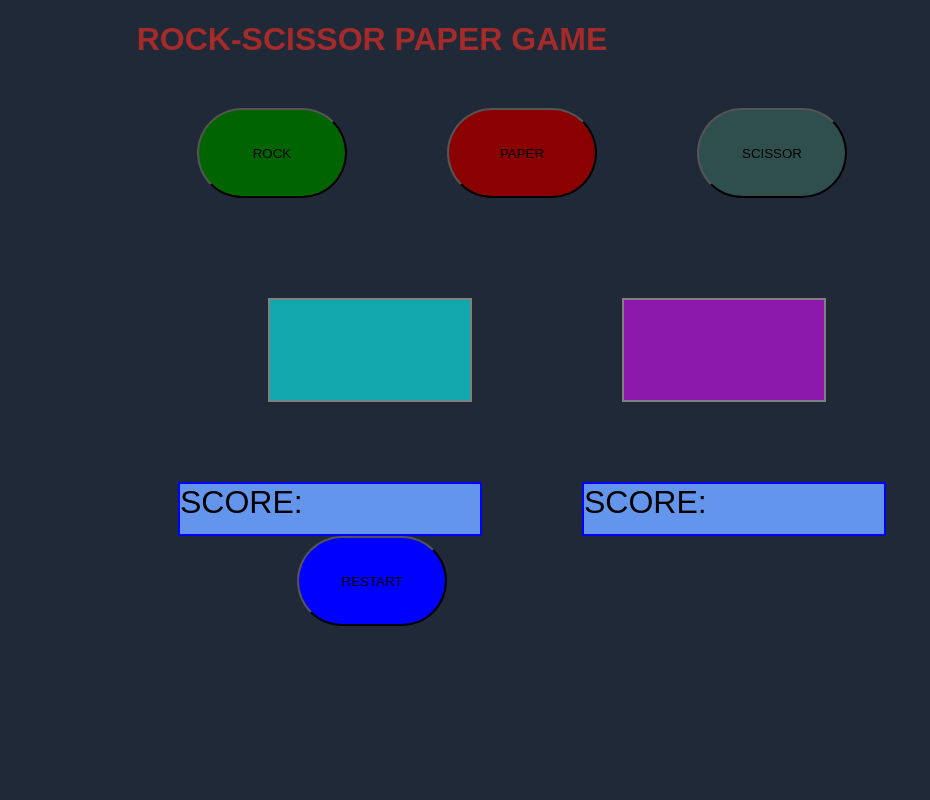
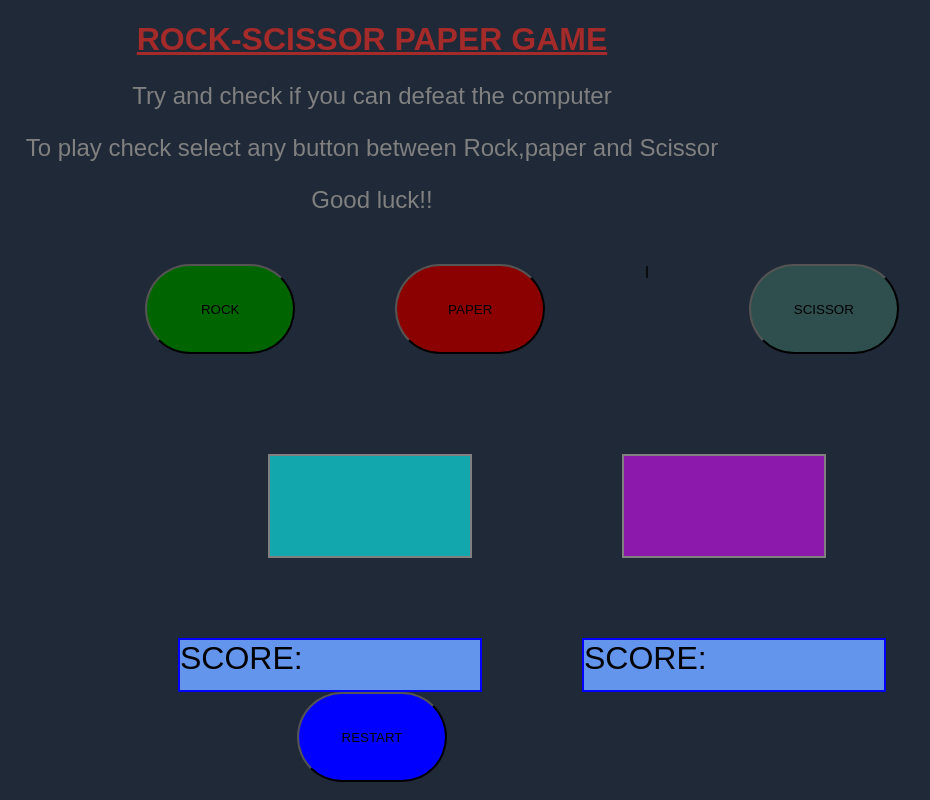
Before and after one commit to Enockay/Scissors, a plain HTML site: page index.html in a window 1280 px wide. Shown: the whole page, without its empty margins (268-1198 px from the left). Drawn offline with Linux system fonts and the light colour scheme.

Commit message:
1 file added

```diff
--- a/index.html
+++ b/index.html
@@ -10,13 +10,16 @@
 
 <body>
     <center>
-        <h1>ROCK-SCISSOR PAPER GAME</h1>
+        <h1><u>ROCK-SCISSOR PAPER GAME</u></h1>
+        <p>Try and check if you can  defeat the computer</p>
+        <p>To play check select any button between Rock,paper and Scissor</p>
+        <p>Good luck!!</p>
     </center>
     <div class="main">
         <div class="box1">
             <button class = "btn" value="Rock">ROCK</button>
             <button class ="btns" value="papers">PAPER</button>
-            <button  class = "but"value="Scissor">SCISSOR</button>
+   l         <button  class = "but"value="Scissor">SCISSOR</button>
         </div>
         <div class="box2">
             <div class="comp"></div>
--- a/style.css
+++ b/style.css
@@ -85,3 +85,7 @@ h1{
 .but{
     background-color: darkslategrey;
 }
+p{
+    font-size: 1.5rem;
+    color: gray;
+}
```
